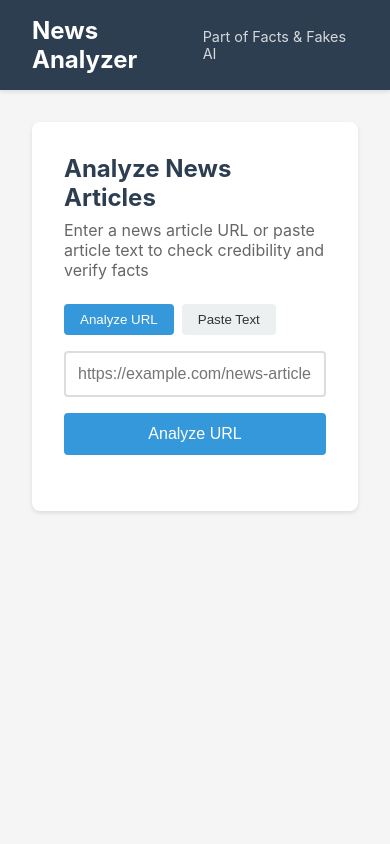
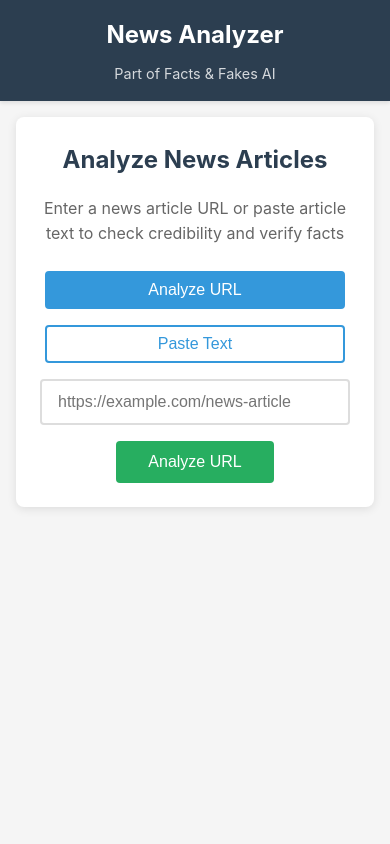
Before and after one commit to Hyperiongate/News, a Flask app: page / in a window 390 px wide. Run offline with Flask 3, Linux system fonts and the light colour scheme.

Commit message:
Update style.css

```diff
--- a/static/css/style.css
+++ b/static/css/style.css
@@ -1,9 +1,10 @@
-/*
-FILE: static/css/style.css
-LOCATION: news/static/css/style.css
-PURPOSE: Styling for news analyzer service
-*/
+/**
+ * FILE: static/css/style.css
+ * LOCATION: news/static/css/style.css
+ * PURPOSE: Styling for news analyzer
+ */
 
+/* Reset and base styles */
 * {
     margin: 0;
     padding: 0;
@@ -11,9 +12,13 @@ PURPOSE: Styling for news analyzer service
 }
 
 body {
-    font-family: -apple-system, BlinkMacSystemFont, 'Segoe UI', Roboto, sans-serif;
+    font-family: -apple-system, BlinkMacSystemFont, 'Segoe UI', Roboto, Oxygen, Ubuntu, Cantarell, sans-serif;
+    line-height: 1.6;
+    color: #333;
     background-color: #f5f5f5;
-    color: #333;
+    min-height: 100vh;
+    display: flex;
+    flex-direction: column;
 }
 
 /* Navigation */
@@ -36,6 +41,7 @@ body {
 .logo {
     font-size: 1.5rem;
     font-weight: bold;
+    margin: 0;
 }
 
 .tagline {
@@ -43,49 +49,85 @@ body {
     opacity: 0.8;
 }
 
-/* Main Container */
+/* Main container */
 .container {
+    flex: 1;
+    width: 100%;
     max-width: 1200px;
-    margin: 2rem auto;
-    padding: 0 2rem;
-    display: grid;
-    grid-template-columns: 2fr 1fr;
-    gap: 2rem;
+    margin: 0 auto;
+    padding: 2rem;
+    display: flex;
+    flex-direction: column;
+    align-items: center;
 }
 
-/* Analyzer Box */
+/* Analyzer box */
 .analyzer-box {
     background: white;
+    border-radius: 8px;
     padding: 2rem;
-    border-radius: 8px;
-    box-shadow: 0 2px 4px rgba(0,0,0,0.1);
+    box-shadow: 0 2px 10px rgba(0,0,0,0.1);
+    width: 100%;
+    max-width: 800px;
+    text-align: center;
 }
 
 .analyzer-box h2 {
-    margin-bottom: 0.5rem;
     color: #2c3e50;
+    margin-bottom: 1rem;
 }
 
 .analyzer-box p {
+    color: #666;
     margin-bottom: 1.5rem;
-    color: #666;
 }
 
-/* Input Group */
+/* Tab buttons */
+.input-tabs {
+    display: flex;
+    justify-content: center;
+    gap: 1rem;
+    margin-bottom: 1.5rem;
+}
+
+.tab-btn {
+    padding: 0.5rem 1.5rem;
+    border: 2px solid #3498db;
+    background: white;
+    color: #3498db;
+    border-radius: 4px;
+    cursor: pointer;
+    transition: all 0.3s ease;
+    font-size: 1rem;
+    font-weight: 500;
+}
+
+.tab-btn:hover {
+    background: #f8f9fa;
+}
+
+.tab-btn.active {
+    background: #3498db;
+    color: white;
+}
+
+/* Input groups */
 .input-group {
     display: flex;
+    flex-direction: column;
+    align-items: center;
     gap: 1rem;
-    margin-bottom: 1.5rem;
-    flex-direction: column;
+    width: 100%;
 }
 
 .url-input {
-    flex: 1;
-    padding: 0.75rem;
+    width: 100%;
+    max-width: 600px;
+    padding: 0.75rem 1rem;
     border: 2px solid #ddd;
     border-radius: 4px;
     font-size: 1rem;
-    transition: border-color 0.3s;
+    transition: border-color 0.3s ease;
 }
 
 .url-input:focus {
@@ -95,13 +137,15 @@ body {
 
 .text-input {
     width: 100%;
-    padding: 0.75rem;
+    max-width: 600px;
+    padding: 0.75rem 1rem;
     border: 2px solid #ddd;
     border-radius: 4px;
     font-size: 1rem;
+    resize: vertical;
+    min-height: 200px;
     font-family: inherit;
-    resize: vertical;
-    transition: border-color 0.3s;
+    transition: border-color 0.3s ease;
 }
 
 .text-input:focus {
@@ -109,67 +153,43 @@ body {
     border-color: #3498db;
 }
 
-/* Tab buttons */
-.input-tabs {
-    display: flex;
-    gap: 0.5rem;
-    margin-bottom: 1rem;
-}
-
-.tab-btn {
-    padding: 0.5rem 1rem;
-    background-color: #ecf0f1;
-    color: #333;
-    border: none;
-    border-radius: 4px;
-    cursor: pointer;
-    transition: background-color 0.3s;
-}
-
-.tab-btn:hover {
-    background-color: #d5dbdb;
-}
-
-.tab-btn.active {
-    background-color: #3498db;
-    color: white;
-}
-
+/* Analyze button */
 .analyze-btn {
     padding: 0.75rem 2rem;
-    background-color: #3498db;
+    background: #27ae60;
     color: white;
     border: none;
     border-radius: 4px;
     font-size: 1rem;
+    font-weight: 500;
     cursor: pointer;
-    transition: background-color 0.3s;
-    align-self: flex-start;
+    transition: background 0.3s ease;
+    min-width: 150px;
 }
 
 .analyze-btn:hover {
-    background-color: #2980b9;
+    background: #229954;
 }
 
 .analyze-btn:disabled {
-    background-color: #95a5a6;
+    background: #95a5a6;
     cursor: not-allowed;
 }
 
-/* Loading State */
+/* Loading state */
 .loading {
     text-align: center;
     padding: 2rem;
 }
 
 .spinner {
-    border: 3px solid #f3f3f3;
-    border-top: 3px solid #3498db;
-    border-radius: 50%;
     width: 40px;
     height: 40px;
+    margin: 0 auto 1rem;
+    border: 4px solid #f3f3f3;
+    border-top: 4px solid #3498db;
+    border-radius: 50%;
     animation: spin 1s linear infinite;
-    margin: 0 auto 1rem;
 }
 
 @keyframes spin {
@@ -177,87 +197,79 @@ body {
     100% { transform: rotate(360deg); }
 }
 
-/* Results Section */
+/* Results section */
 .results {
     margin-top: 2rem;
-    padding: 1.5rem;
-    background-color: #f8f9fa;
+    text-align: left;
+    width: 100%;
+}
+
+.results h3 {
+    color: #2c3e50;
+    margin-bottom: 1.5rem;
+    text-align: center;
+}
+
+.result-item {
+    background: #f8f9fa;
+    padding: 1rem;
+    margin-bottom: 1rem;
     border-radius: 4px;
     border-left: 4px solid #3498db;
 }
 
-.results h3 {
-    margin-bottom: 1rem;
+.result-item strong {
     color: #2c3e50;
 }
 
-/* Trending Section */
-.trending-section {
-    background: white;
-    padding: 1.5rem;
-    border-radius: 8px;
-    box-shadow: 0 2px 4px rgba(0,0,0,0.1);
+.result-item ul {
+    margin-top: 0.5rem;
+    margin-left: 1.5rem;
 }
 
-.trending-section h3 {
-    margin-bottom: 1rem;
-    color: #2c3e50;
+.result-item li {
+    margin: 0.25rem 0;
 }
 
-.trending-list {
-    font-size: 0.9rem;
+/* Error messages */
+.error {
+    background: #fee;
+    color: #c33;
+    padding: 1rem;
+    border-radius: 4px;
+    border-left: 4px solid #e74c3c;
+    margin-bottom: 1rem;
 }
 
-.trending-item {
-    padding: 0.75rem 0;
-    border-bottom: 1px solid #eee;
+/* Utility classes */
+.hidden {
+    display: none !important;
 }
 
-.trending-item:last-child {
-    border-bottom: none;
-}
-
-.trending-item a {
-    color: #3498db;
-    text-decoration: none;
-}
-
-.trending-item a:hover {
-    text-decoration: underline;
-}
-
-/* Utility Classes */
-.hidden {
-    display: none;
-}
-
-.error {
-    color: #e74c3c;
-    padding: 1rem;
-    background-color: #fee;
-    border-radius: 4px;
-    margin-top: 1rem;
-}
-
-.success {
-    color: #27ae60;
-    padding: 1rem;
-    background-color: #efe;
-    border-radius: 4px;
-    margin-top: 1rem;
-}
-
-/* Mobile Responsive */
+/* Responsive design */
 @media (max-width: 768px) {
     .container {
-        grid-template-columns: 1fr;
+        padding: 1rem;
     }
 
-    .input-group {
-        flex-direction: column;
+    .analyzer-box {
+        padding: 1.5rem;
     }
 
-    .analyze-btn {
+    .nav-container {
+        flex-direction: column;
+        gap: 0.5rem;
+        text-align: center;
+    }
+
+    .input-tabs {
+        flex-direction: column;
+        width: 100%;
+        max-width: 300px;
+        margin: 1rem auto;
+    }
+
+    .tab-btn {
         width: 100%;
     }
 }
```
